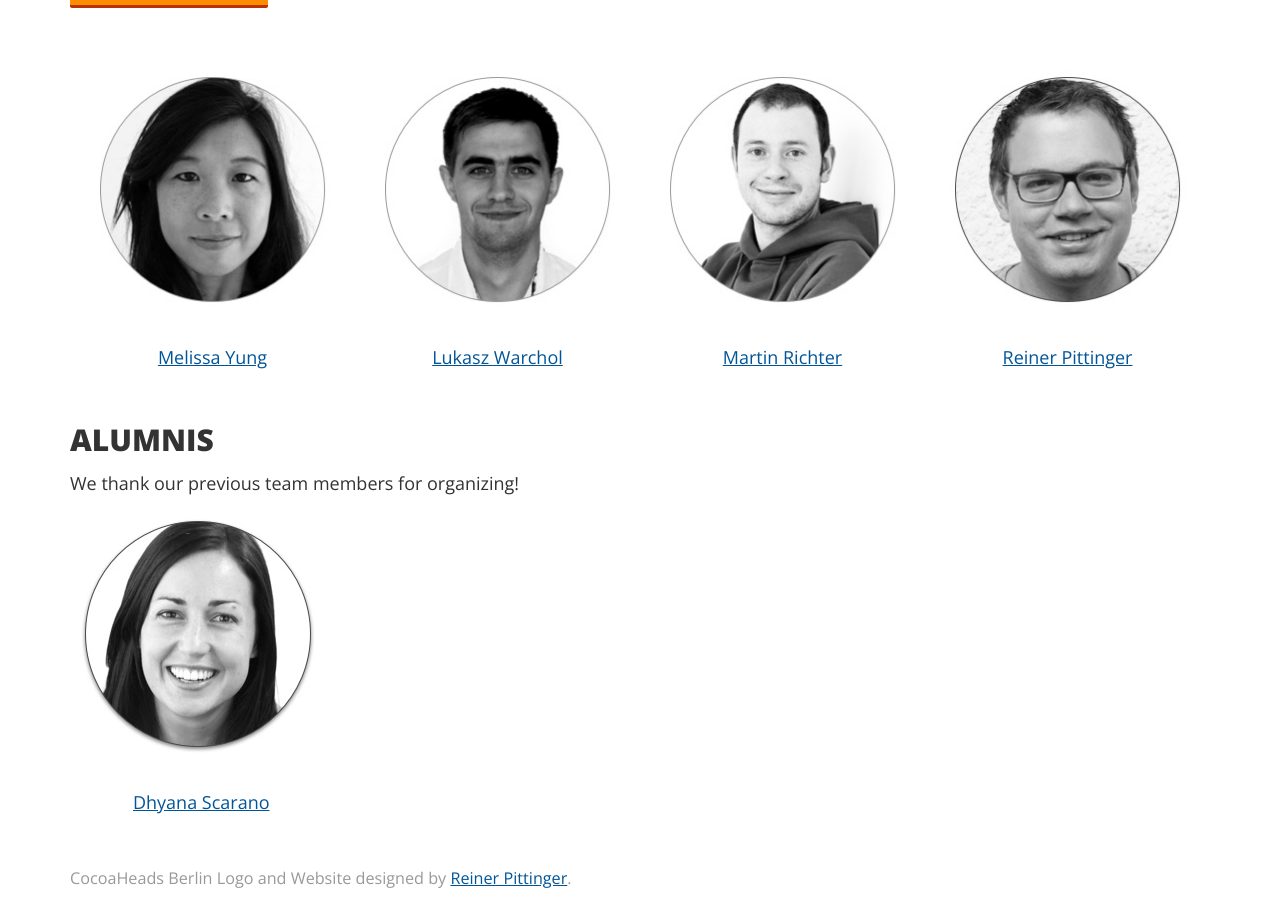
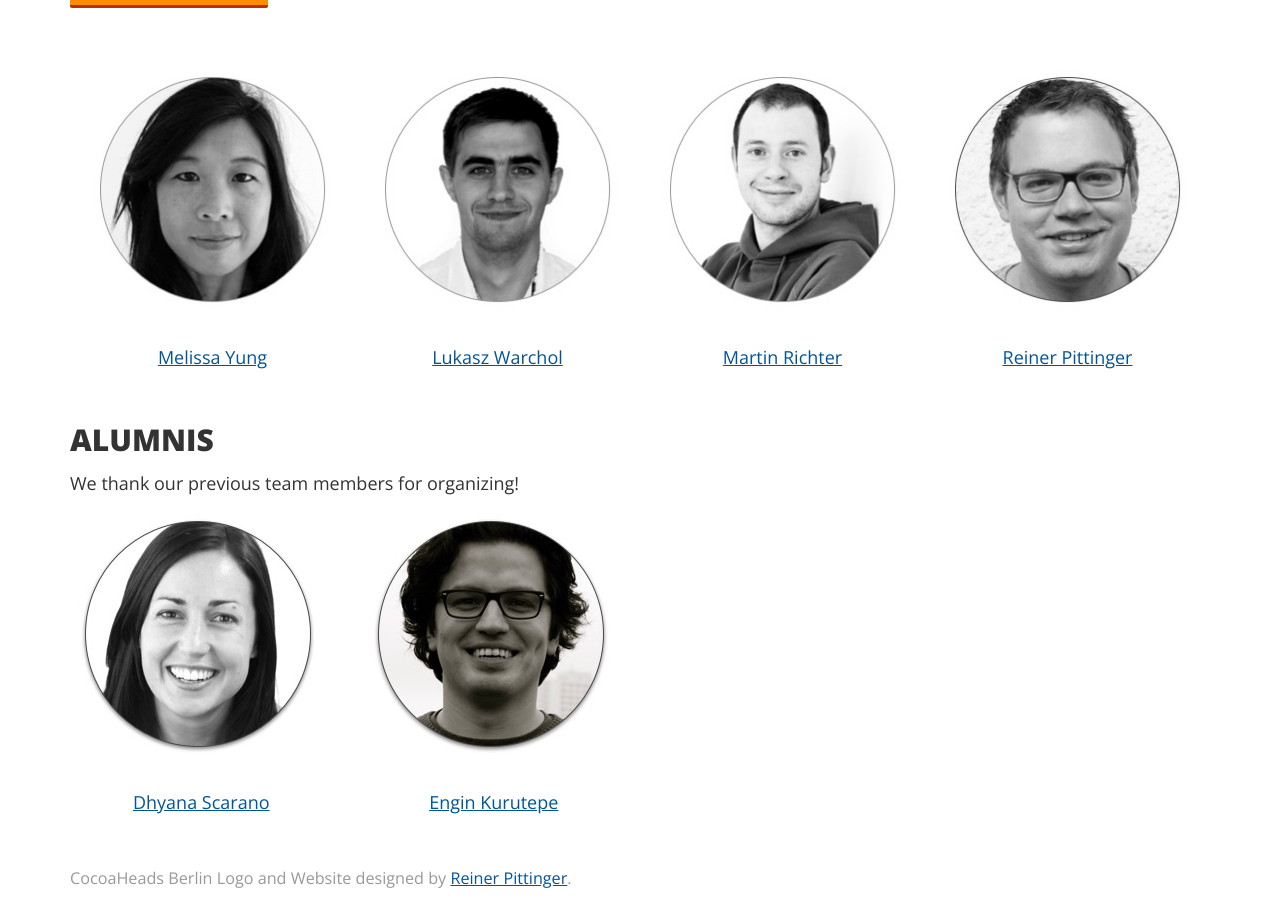
Before and after one commit to cocoaheads-berlin/cocoaheads-berlin.github.com, a Jekyll site: the page built from index.markdown, in a window 1280 px wide and 900 px high, scrolled down 2646 px. Built offline with Jekyll 4.4.1, drawn with Linux system fonts in a browser that asks for light colours; nearby versions of some CDN libraries; some web fonts are replaced.

Commit message:
Add Engin to Alumnis

```diff
--- a/index.markdown
+++ b/index.markdown
@@ -144,6 +144,7 @@ We thank our previous team members for organizing!
 
 <div class="row">
   <div class="col-md-3 col-xs-3 text-center"><a href="https://twitter.com/dhyanascarano/"><img src="images/team-dhyana.jpg" class="img-responsive"><br/>Dhyana Scarano</a></div>
+  <div class="col-md-3 col-xs-3 text-center"><a href="https://twitter.com/ekurutepe"><img src="images/team-engin.jpg" class="img-responsive"><br/>Engin Kurutepe</a></div>
 </div>
 
 <script>!function(d,s,id){var js,fjs=d.getElementsByTagName(s)[0];if(!d.getElementById(id)){js=d.createElement(s); js.id=id;js.async=true;js.src="https://secure.meetup.com/script/577045002335750872971/api/mu.btns.js?id=d8gmi7g0lpfphds73fejqnauo4";fjs.parentNode.insertBefore(js,fjs);}}(document,"script","mu-bootjs");</script>
```
Also changed, not shown: images/team-engin.jpg (added), images/team-engin@2x.jpg (added), images/team-engin@3x.jpg (added), 2 other files.
